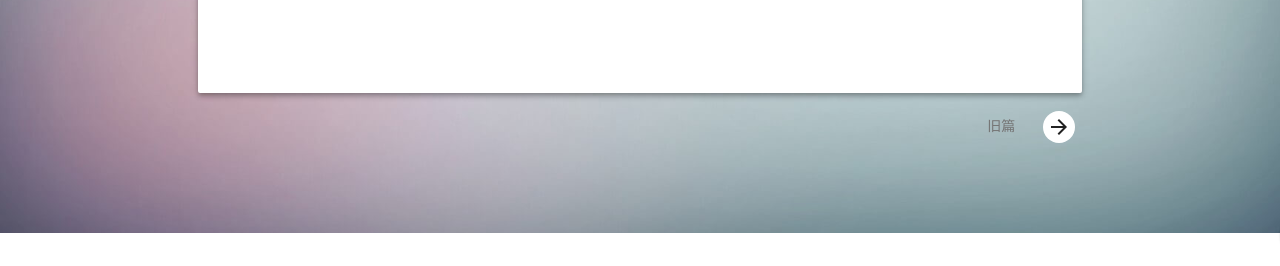
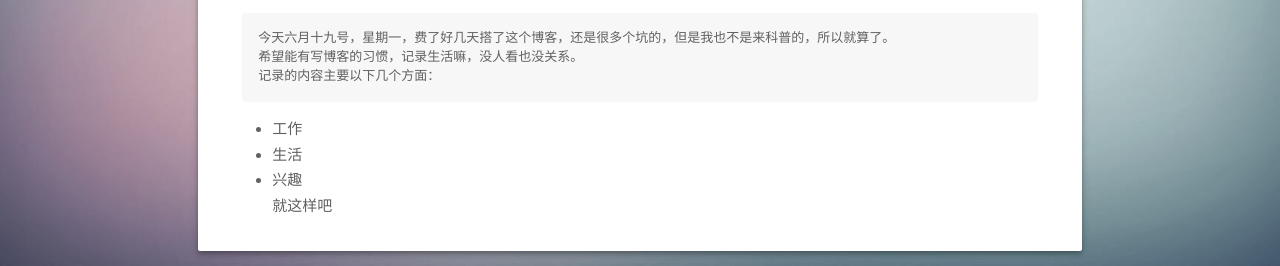
Before and after one commit to skyfuckerzhao/skyfuckerzhao.github.io, a plain HTML site: page 2017/06/19/第一篇/index.html in a window 1280 px wide. Shown: the part 532-798 px from the top of the page. Drawn offline with Linux system fonts and the light colour scheme.

Commit message:
Site updated: 2017-06-19 12:06:48

```diff
--- a/2017/06/19/第一篇/index.html
+++ b/2017/06/19/第一篇/index.html
@@ -484,6 +484,14 @@
                 <!-- Post Content -->
                 <div id="post-content" class="mdl-color-text--grey-700 mdl-card__supporting-text fade out">
 
+        <pre><code>今天六月十九号，星期一，费了好几天搭了这个博客，还是很多个坑的，但是我也不是来科普的，所以就算了。
+希望能有写博客的习惯，记录生活嘛，没人看也没关系。
+记录的内容主要以下几个方面：
+</code></pre><ul>
+<li>工作</li>
+<li>生活</li>
+<li>兴趣<br>  就这样吧</li>
+</ul>
 
 
 
```
Also changed, not shown: archives/2017/06/index.html (+2 -1 lines), archives/2017/index.html (+2 -1 lines), archives/index.html (+2 -1 lines), index.html (+2 -1 lines), tags/日记/index.html (+2 -1 lines).
